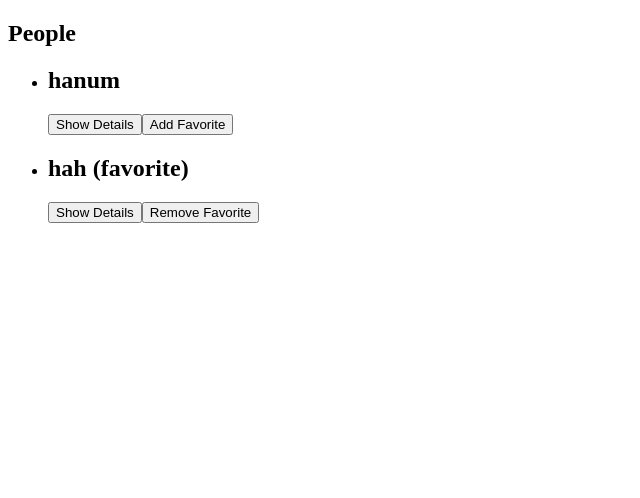
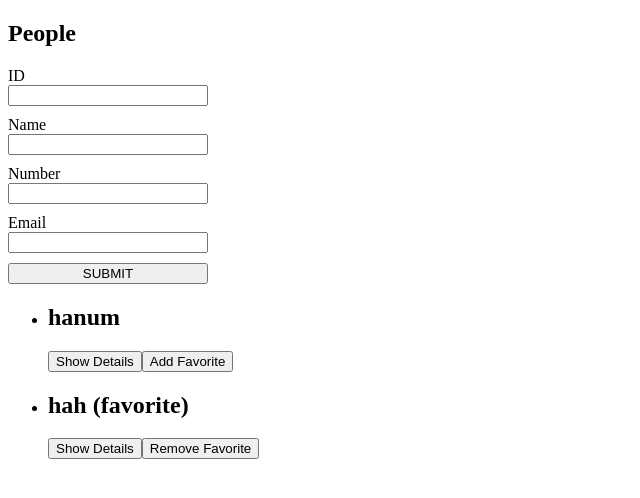
Before and after one commit to 0hhanum/VuePractice, a Vue app in the folder app/: page / in a window 1280 px wide. Shown: the top 498 px of the page, without its empty margins (0-640 px from the left). Built offline with nearby package versions, Linux system fonts and the light colour scheme.

Commit message:
Practice event handling & send data

```diff
--- a/app/src/App.vue
+++ b/app/src/App.vue
@@ -3,6 +3,7 @@
     <header>
       <h1>People</h1>
     </header>
+    <add-person @submit-person="handleSubmit" />
     <ul>
       <contact-component
         v-for="person in people"
@@ -15,6 +16,7 @@
 </template>
 
 <script>
+import AddPerson from "./components/AddPerson.vue";
 const app = {
   name: "App",
   data() {
@@ -42,6 +44,19 @@ const app = {
       const identifiedPerson = this.people.find((person) => person.id === id);
       identifiedPerson.favorite = !identifiedPerson.favorite;
     },
+    handleSubmit(e) {
+      const target = e.target;
+      const newPerson = { favorite: false };
+      for (let input of target) {
+        const prop = input.id;
+        const value = input.value;
+        newPerson[prop] = value;
+      }
+      this.people.push(newPerson);
+    },
+  },
+  components: {
+    "add-person": AddPerson,
   },
 };
 export default app;
--- /dev/null
+++ b/app/src/components/AddPerson.vue
@@ -0,0 +1,33 @@
+<template>
+  <form @submit.prevent="handleSubmit" per>
+    <label for="id">ID</label>
+    <input id="id" />
+    <label for="name">Name</label>
+    <input id="name" />
+    <label for="number">Number</label>
+    <input id="number" />
+    <label for="email">Email</label>
+    <input id="email" />
+    <button type="submit">SUBMIT</button>
+  </form>
+</template>
+<script>
+export default {
+  name: "add-person",
+  methods: {
+    handleSubmit(e) {
+      this.$emit("submit-person", e);
+    },
+  },
+};
+</script>
+<style>
+form {
+  display: flex;
+  flex-direction: column;
+  width: 200px;
+}
+input {
+  margin-bottom: 10px;
+}
+</style>
```
